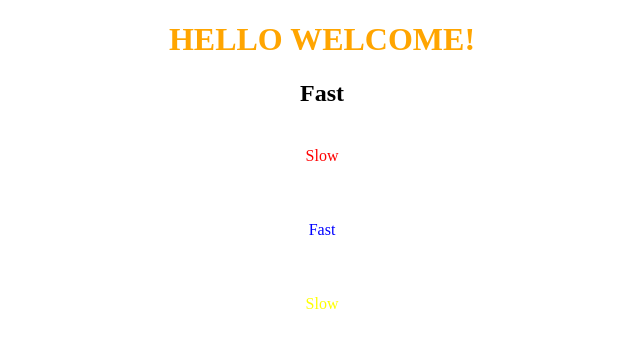
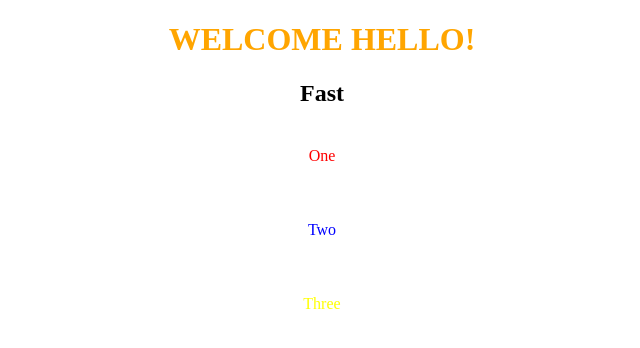
Before and after one commit to paulinastefanska/learning-git-2, a plain HTML site: page index.html in a window 1280 px wide. Shown: the whole page, without its empty margins (86-726 px from the left). Drawn offline with Linux system fonts and the light colour scheme.

Commit message:
Change title, paragraphs and text color

```diff
--- a/index.html
+++ b/index.html
@@ -6,10 +6,10 @@
 		<title>Company name</title>
 	</head>
 	<body class="body">
-		<h1 class="heading">Hello Welcome!</h1>
+		<h1 class="heading">Welcome Hello!</h1>
 		<h2>Fast</h2>
-		<p class="first">Slow</p>
-		<p class="second">Fast</p>
-		<p class="third">Slow</p>
+		<p class="first">One</p>
+		<p class="second">Two</p>
+		<p class="third">Three</p>
 	</body>
 </html>
```
Also changed, not shown: sass/style.scss (+4 -4 lines).
